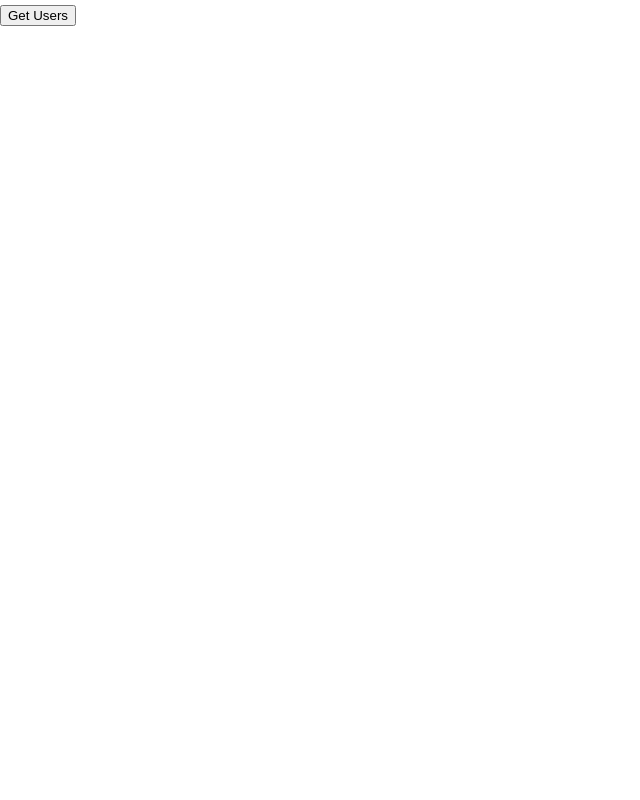
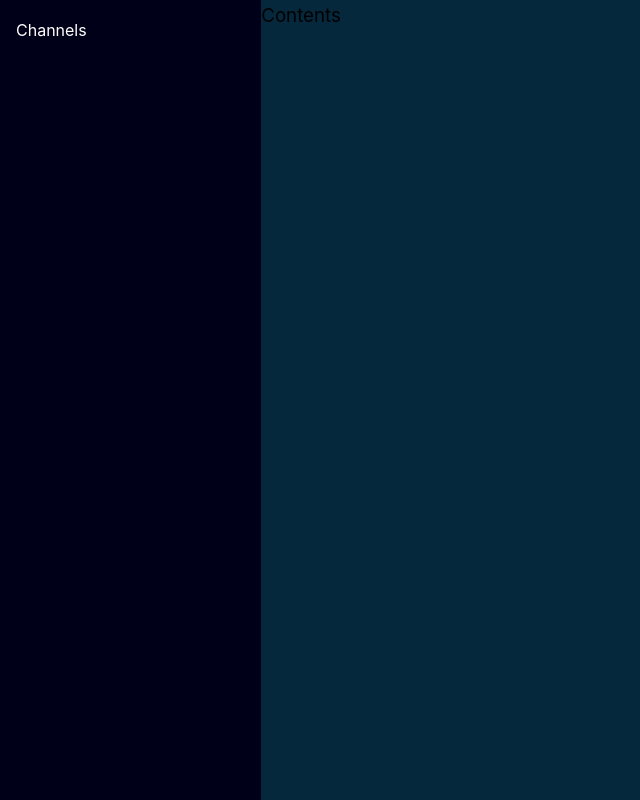
Before and after one commit to luhluh-17/circles-chat, a React (Create React App) app: page /home in a window 1280 px wide. Shown: the whole page, without its empty margins (0-640 px from the left). Built offline with nearby package versions, Linux system fonts and the light colour scheme.

Commit message:
add initial home style

```diff
--- a/src/assets/sass/abstracts/_variables.scss
+++ b/src/assets/sass/abstracts/_variables.scss
@@ -5,7 +5,7 @@
   --clr-primary-light: #47b5ff;
 
   --clr-secondary-light: #355068;
-  --clr-secondary-dark: #03122e;
+  --clr-secondary-dark: #000018;
 
   --clr-background: #355068;
   --clr-primary-white: #dff6ff;
--- /dev/null
+++ b/src/assets/sass/components/_sidebar.scss
@@ -0,0 +1,6 @@
+.sidebar {
+  background-color: var(--clr-secondary-dark);
+  height: 100vh;
+  width: 20rem;
+  padding: 1rem;
+}
--- a/src/assets/sass/index.scss
+++ b/src/assets/sass/index.scss
@@ -6,4 +6,6 @@
 @use 'components/button';
 @use 'components/container';
 @use 'components/form';
+@use 'components/sidebar';
+@use 'pages/home';
 @use 'pages/landing';
--- /dev/null
+++ b/src/assets/sass/pages/_home.scss
@@ -0,0 +1,11 @@
+.content {
+  background-color: var(--clr-primary-dark);
+  height: 100vh;
+  width: 100%;
+  color: black;
+}
+
+.content-container {
+  display: flex;
+  flex-direction: row;
+}
--- a/src/assets/styles/index.css
+++ b/src/assets/styles/index.css
@@ -4,7 +4,7 @@
   --clr-primary-dark: #06283d;
   --clr-primary-light: #47b5ff;
   --clr-secondary-light: #355068;
-  --clr-secondary-dark: #03122e;
+  --clr-secondary-dark: #000018;
   --clr-background: #355068;
   --clr-primary-white: #dff6ff;
   /* grey */
@@ -250,6 +250,25 @@ body {
   text-align: center;
 }
 
+.sidebar {
+  background-color: var(--clr-secondary-dark);
+  height: 100vh;
+  width: 20rem;
+  padding: 1rem;
+}
+
+.content {
+  background-color: var(--clr-primary-dark);
+  height: 100vh;
+  width: 100%;
+  color: black;
+}
+
+.content-container {
+  display: flex;
+  flex-direction: row;
+}
+
 .hero-section {
   display: flex;
   flex-direction: column;
--- a/src/pages/Home.jsx
+++ b/src/pages/Home.jsx
@@ -1,13 +1,16 @@
 import React from 'react'
-import { getUsers } from '../services/api'
 
 function Home() {
-  const handleClick = () => {
-    const onSuccess = result => console.log(result)
-    const onError = error => console.log(error)
-    getUsers(onSuccess, onError)
-  }
-  return <button onClick={handleClick}>Get Users</button>
+  return (
+    <main className='content-container'>
+      <aside className='sidebar'>
+        <h4>Channels</h4>
+      </aside>
+      <section className='content'>
+        <h3>Contents</h3>
+      </section>
+    </main>
+  )
 }
 
 export default Home
```
